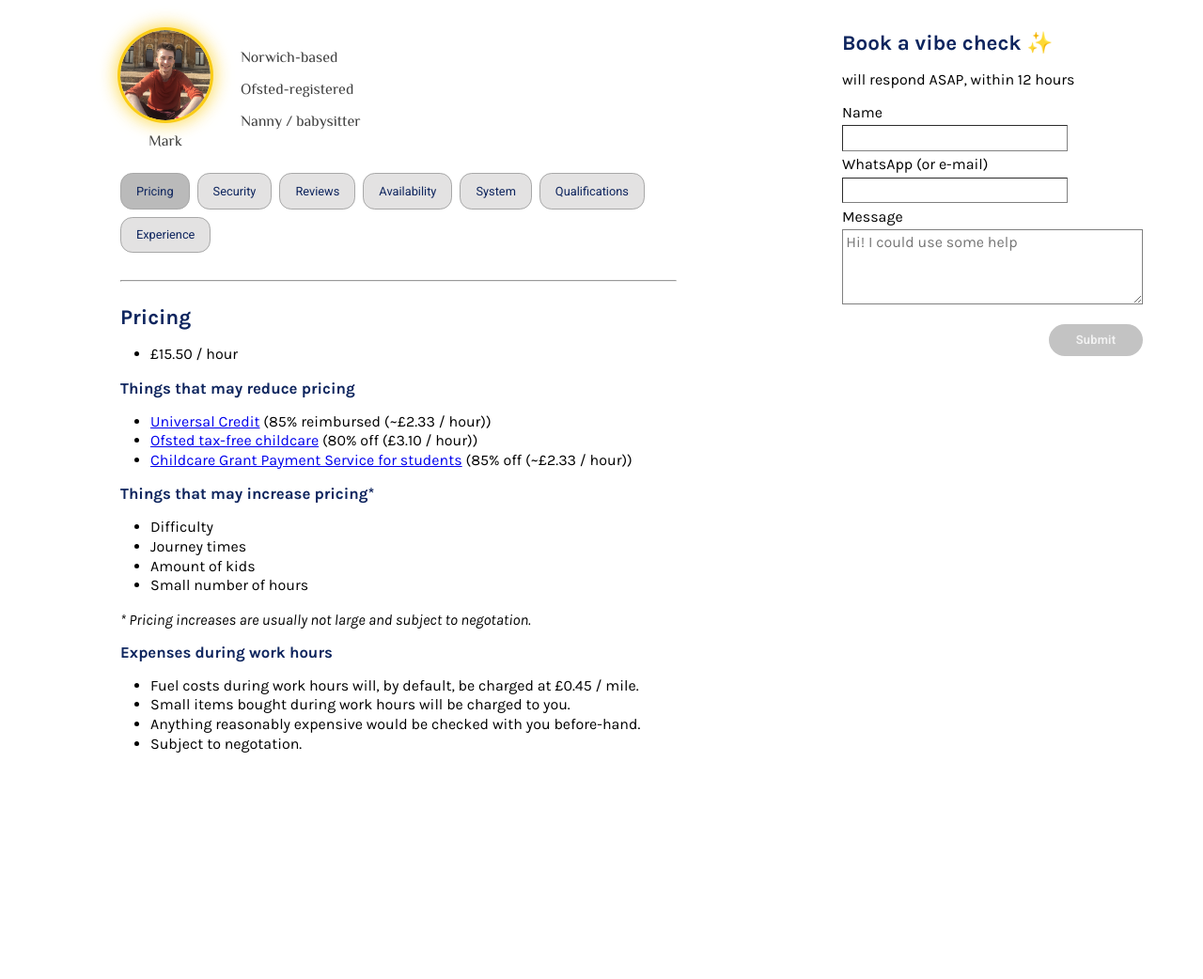
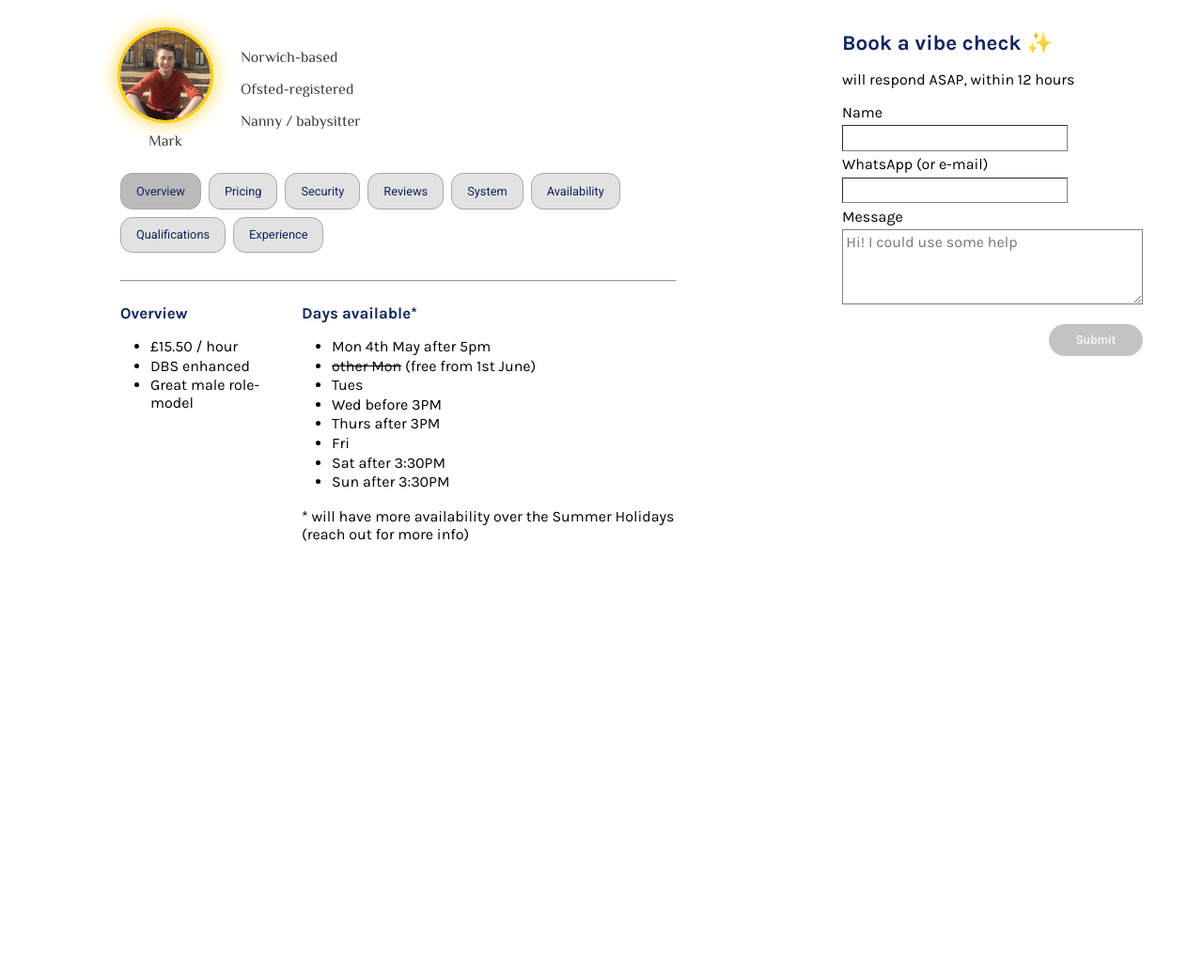
Before and after one commit to Krammy/childcare-replacement-website, a Flask app: page / in a window 1280 px wide. Shown: the whole page at 94% size. After the commit the page ends 576 px from the top, so only its background shows below. Run offline with Flask 3, Linux system fonts and the light colour scheme.

Commit message:
added overview section

```diff
--- a/static/scripts.js
+++ b/static/scripts.js
@@ -2,10 +2,6 @@ let img = document.getElementById('profilepic');
 
 let isSpinning = false;
 img.addEventListener('click', () => {
-    // reset URL
-    const new_url = window.location.protocol + "//" + window.location.host;
-    window.history.replaceState({}, "home", new_url);
-
     if (isSpinning) {
         return;
     }
@@ -88,7 +84,11 @@ let current = null;
 
 function showPage(targetId) {
     // change URL
-    let new_url = window.location.protocol + "//" + window.location.host + "/" + targetId;
+    let end_bit = "/" + targetId;
+    if (end_bit == "/overview") {
+        end_bit = "";
+    }
+    let new_url = window.location.protocol + "//" + window.location.host + end_bit;
     window.history.replaceState( {} , targetId, new_url);
 
     const next = document.getElementById(targetId);
@@ -138,8 +138,8 @@ if (end_bit != "/") {
     if (el != null) {
         el.click();
     } else {
-        document.querySelector('[data-target="pricing"]').click();
+        document.querySelector('[data-target="overview"]').click();
     }
 } else {
-    document.querySelector('[data-target="pricing"]').click();
+    document.querySelector('[data-target="overview"]').click();
 }
--- a/static/style.css
+++ b/static/style.css
@@ -114,7 +114,7 @@ p:last-child, ul:last-child {
     padding-bottom: 0;
 }
 
-h2, h3 {
+h2, h3, h4 {
     color: rgb(14, 37, 94);
     margin-bottom: 1rem;
 }
@@ -142,6 +142,10 @@ h2 {
 
 h3 {
     font-size: 1.05rem;
+}
+
+h4 {
+    font-size: 1rem;
 }
 
 @keyframes shimmer {
--- a/templates/availability.html
+++ b/templates/availability.html
@@ -18,18 +18,7 @@
             </ul>
         </td>
         <td>
-            <h3>Days available*</h3>
-            <ul>
-                <li>Mon 4th May after 5pm</li>
-                <li><s>other Mon</s> (free from 1st June)</li>
-                <li>Tues</li>
-                <li>Wed before 3PM</li>
-                <li>Thurs after 3PM</li>
-                <li>Fri</li>
-                <li>Sat after 3:30PM</li>
-                <li>Sun after 3:30PM</li>
-            </ul>
-            <p>* will have more availability over the Summer Holidays (reach out for more info)</p>
+            {% include 'days-available.html' %}
         </td>
     </tr>
 </table>
--- /dev/null
+++ b/templates/days-available.html
@@ -0,0 +1,12 @@
+<h3>Days available*</h3>
+<ul>
+    <li>Mon 4th May after 5pm</li>
+    <li><s>other Mon</s> (free from 1st June)</li>
+    <li>Tues</li>
+    <li>Wed before 3PM</li>
+    <li>Thurs after 3PM</li>
+    <li>Fri</li>
+    <li>Sat after 3:30PM</li>
+    <li>Sun after 3:30PM</li>
+</ul>
+<p>* will have more availability over the Summer Holidays (reach out for more info)</p>
--- a/templates/navigation.html
+++ b/templates/navigation.html
@@ -1,14 +1,16 @@
 <nav>
+    <button class="nav-btn" data-target="overview">Overview</button>
     <button class="nav-btn" data-target="pricing">Pricing</button>
     <button class="nav-btn" data-target="security">Security</button>
     <button class="nav-btn" data-target="reviews">Reviews</button>
+    <button class="nav-btn" data-target="system">System</button>
     <button class="nav-btn" data-target="availability">Availability</button>
-    <button class="nav-btn" data-target="system">System</button>
     <button class="nav-btn" data-target="qualifications">Qualifications</button>
     <button class="nav-btn" data-target="experience">Experience</button>
 </nav>
 <hr />
 <div class="page-container">
+    {% include 'overview.html' %}
     {% include 'pricing.html' %}
     {% include 'security.html' %}
     {% include 'reviews.html' %}
--- /dev/null
+++ b/templates/overview.html
@@ -0,0 +1,20 @@
+{% extends 'section.html' %}
+{% block name %}overview{% endblock %}
+
+{% block contents %}
+<table>
+    <tr>
+        <td>
+            <h3>Overview</h2>
+            <ul>
+                <li>£15.50 / hour</li>
+                <li>DBS enhanced</li>
+                <li>Great male role-model</li>
+            </ul>
+        </td>
+        <td>
+            {% include 'days-available.html' %}
+        </td>
+    </tr>
+</table>
+{% endblock %}
--- a/templates/pricing.html
+++ b/templates/pricing.html
@@ -7,26 +7,35 @@
     <li>£15.50 / hour</li>
 </ul>
 {% include 'book-button.html' %}
-<hr class="phoneOnly"/>
+<table>
+    <tr>
+        <td>
             <h3>Things that may reduce pricing</h3>
             <ul>
                 <li><a href="https://www.gov.uk/guidance/universal-credit-childcare-costs" target="_blank">Universal Credit</a> (85% reimbursed (~£2.33 / hour))</li>
                 <li><a href="https://www.gov.uk/tax-free-childcare" target="_blank">Ofsted tax-free childcare</a> (80% off (£3.10 / hour))</li>
                 <li><a href="https://www.gov.uk/childcare-grant" target="_blank">Childcare Grant Payment Service for students</a> (85% off (~£2.33 / hour))</li>
             </ul>
-<h3>Things that may increase pricing*</h3>
+        </td>
+        <td>
+            <h3>Things that may increase pricing</h3>
+            <p><i>Pricing increases not usually large and subject to negotation</i></p>
             <ul>
                 <li>Difficulty</li>
                 <li>Journey times</li>
                 <li>Amount of kids</li>
                 <li>Small number of hours</li>
-</ul>
-<p><i>* Pricing increases are usually not large and subject to negotation.</i></p>
-<h3>Expenses during work hours</h3>
+                <li>Expenses during work hours
                     <ul>
                         <li>Fuel costs during work hours will, by default, be charged at £0.45 / mile.</li>
                         <li>Small items bought during work hours will be charged to you.</li>
                         <li>Anything reasonably expensive would be checked with you before-hand.</li>
-    <li>Subject to negotation.</li>
                     </ul>
+                </li>
+            </ul>
+        </td>
+    </tr>
+</table>
+<hr class="phoneOnly"/>
+
 {% endblock %}
```
Lines whose indentation alone changed are shown as unchanged.
